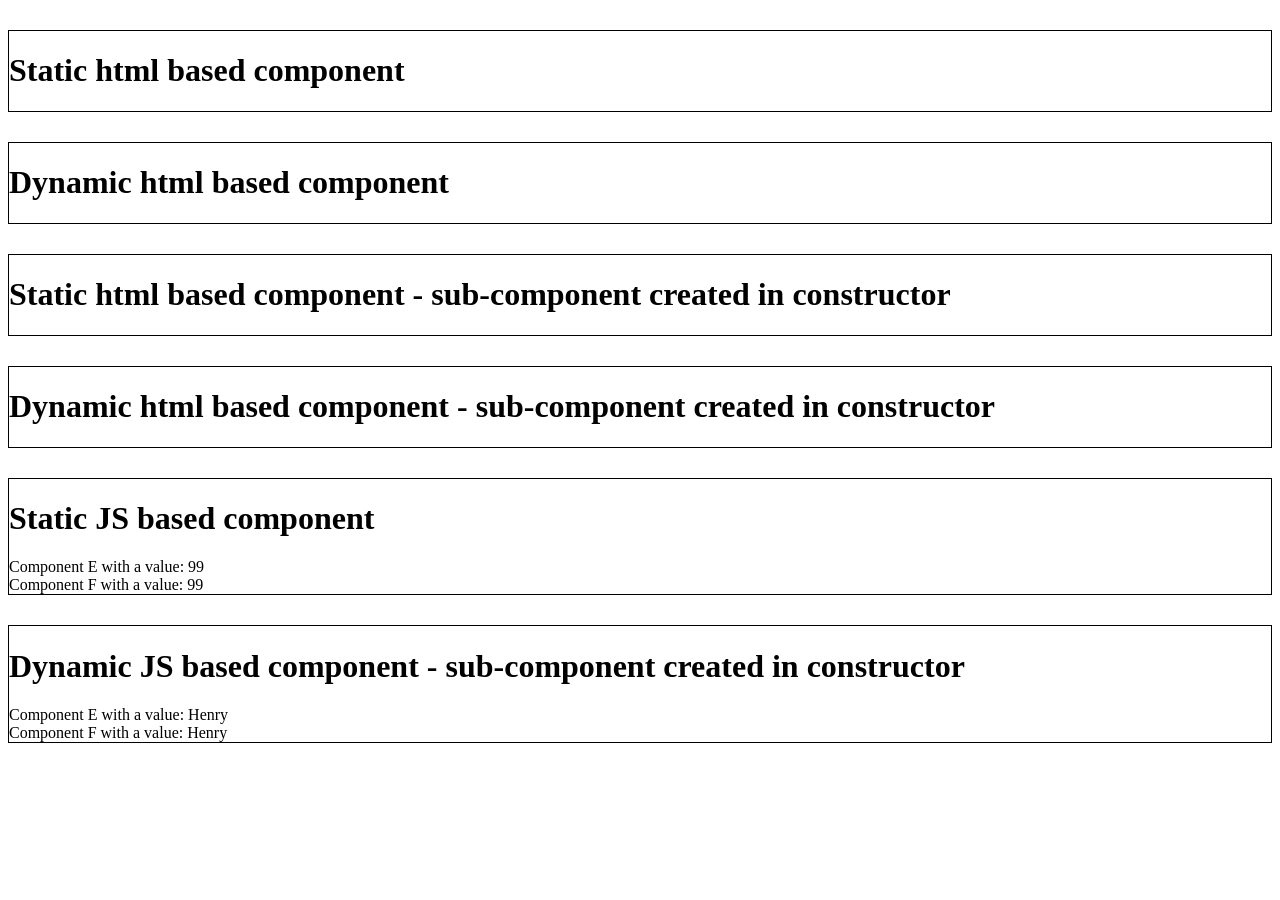
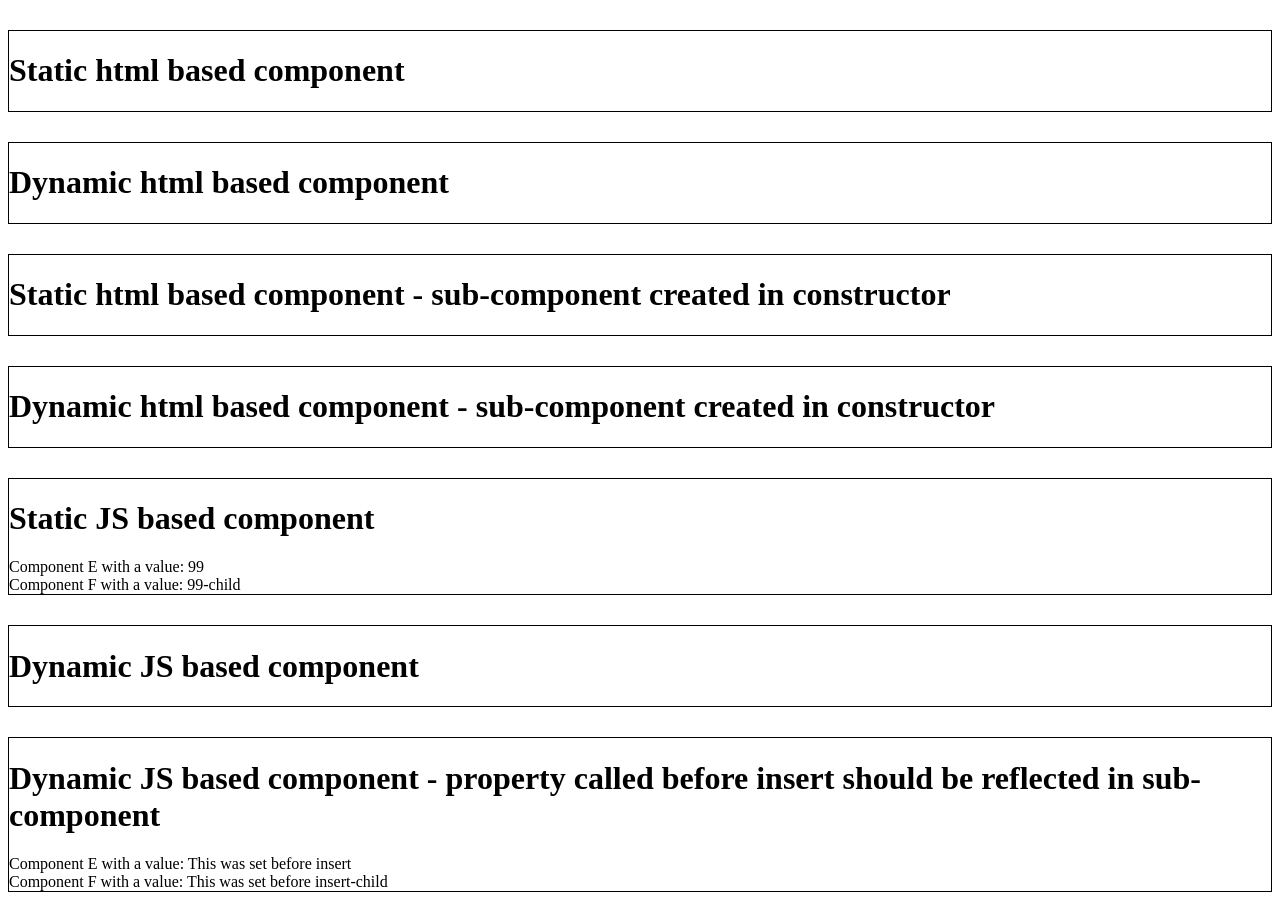
Before and after one commit to gurneyds/vanilla-web-components, a website: page index.html in a window 1280 px wide. Before the commit the page ends 800 px from the top, so only its background shows below. Drawn offline with Linux system fonts and the light colour scheme.

Commit message:
Further refinements

```diff
--- a/index.html
+++ b/index.html
@@ -42,7 +42,11 @@
 	</div>
 
 	<div id="container3" class="demo">
-		<h1>Dynamic JS based component - sub-component created in constructor</h1>
+		<h1>Dynamic JS based component</h1>
+	</div>
+
+	<div id="container4" class="demo">
+		<h1>Dynamic JS based component - property called before insert should be reflected in sub-component</h1>
 	</div>
 
 	<script>
@@ -58,10 +62,15 @@
 		// We would expect this value to make it into the sub-component - and it does
 		compC.value = "George";
 
-		var compE = document.createElement('comp-e');
-		document.querySelector('#container3').appendChild(compE);
+		// var compE = document.createElement('comp-e');
+		// document.querySelector('#container3').appendChild(compE);
+		// compE.value = "Henry";
 
-		compE.value = "Henry";
+		var compE2 = document.createElement('comp-e');
+		compE2.value = "This was set before insert";
+		document.querySelector('#container4').appendChild(compE2);
+//		compE2.value = "This was set after insert";
+
 	</script>
 	</body>
 </html>
--- a/js/componentE.js
+++ b/js/componentE.js
@@ -10,14 +10,21 @@
 		constructor() {
 			super();
 			console.log("ComponentE constuctor");
-
-			this.attachShadow({mode: 'open'}).innerHTML = template;
 		}
 
 		connectedCallback() {
 			console.log("ComponentE connectedCallback");
-			this.value = this.getAttribute('value') || 0;
+
+			// The connected callback will be called whenever the component is moved to another place on the page, so
+			// it's probably a good idea to protect the shadowRoot from multiple calls.
+			if(!this.shadowRoot) {
+				this.attachShadow({mode: 'open'}).innerHTML = template;
+			}
+
+			// If the private variable has been set, then use it. Otherwise look for the attribute, else 0
+			this.value = this._value || (this.getAttribute('value') || 0);
 		}
+
 		disconnectedCallback() {
 			console.log("ComponentE disconnectedCallback");
 		}
@@ -27,11 +34,17 @@
 		}
 		set value(value) {
 			this._value = value;
-			this.shadowRoot.querySelector('#value').textContent = value;
 
-			// Pass the information to the sub-component
-			var compF = this.shadowRoot.querySelector('comp-f');
-			compF.value = this.value;
+			// It is possible that this could be called before the connected callback sets up the sub-components, so
+			// again protect it by looking at the shadowRoot. If the shadowRoot is there, then we would expect the
+			// sub-component to also be there.
+			if(this.shadowRoot) {
+				this.shadowRoot.querySelector('#value').textContent = value;
+
+				// Pass the information to the sub-component
+				var compF = this.shadowRoot.querySelector('comp-f');
+				compF.value = this.value + '-child';
+			}
 		}
 	}
 
```
